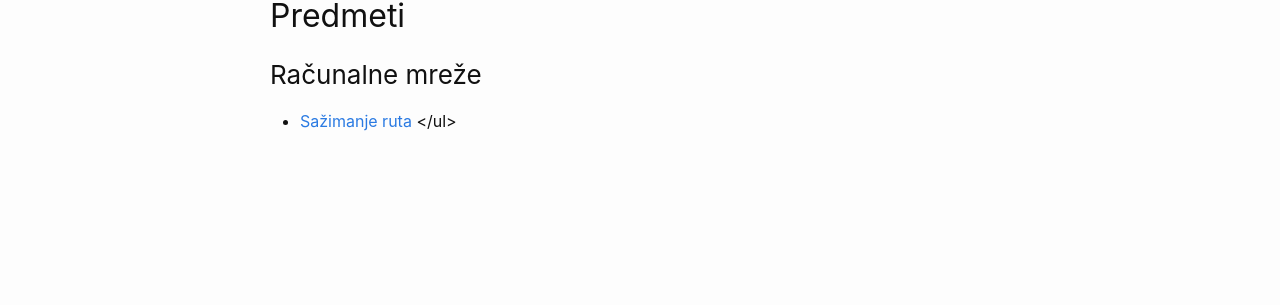
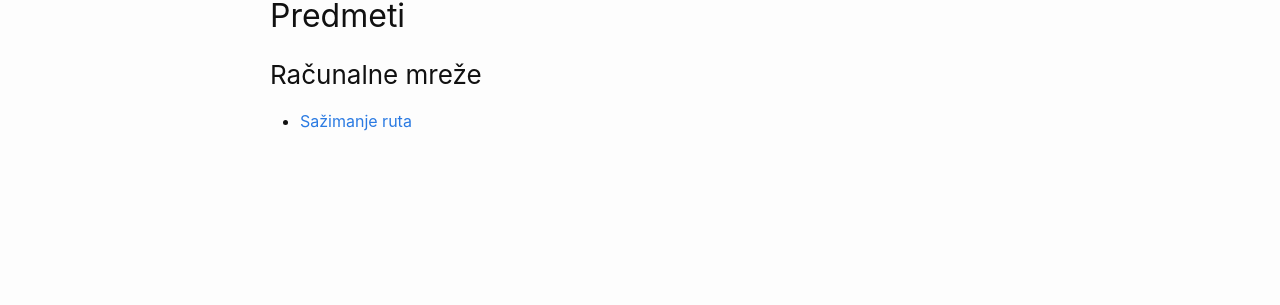
Before and after one commit to recycleTheC/blog, a Jekyll site: the page built from online-nastava.markdown, in a window 1280 px wide. Shown: the part 172-477 px from the top of the page. Built offline with Jekyll 4.4.1, drawn with Linux system fonts in a browser that asks for light colours.

```diff
--- a/online-nastava.markdown
+++ b/online-nastava.markdown
@@ -9,5 +9,5 @@ permalink: /online-nastava/
 ### Računalne mreže
 
 <ul>
-    <li><a href="/racunalne-mreze/sazimanje-ruta/">Sažimanje ruta</a>
+    <li><a href="/racunalne-mreze/sazimanje-ruta/">Sažimanje ruta</a></li>
 </ul>
```
